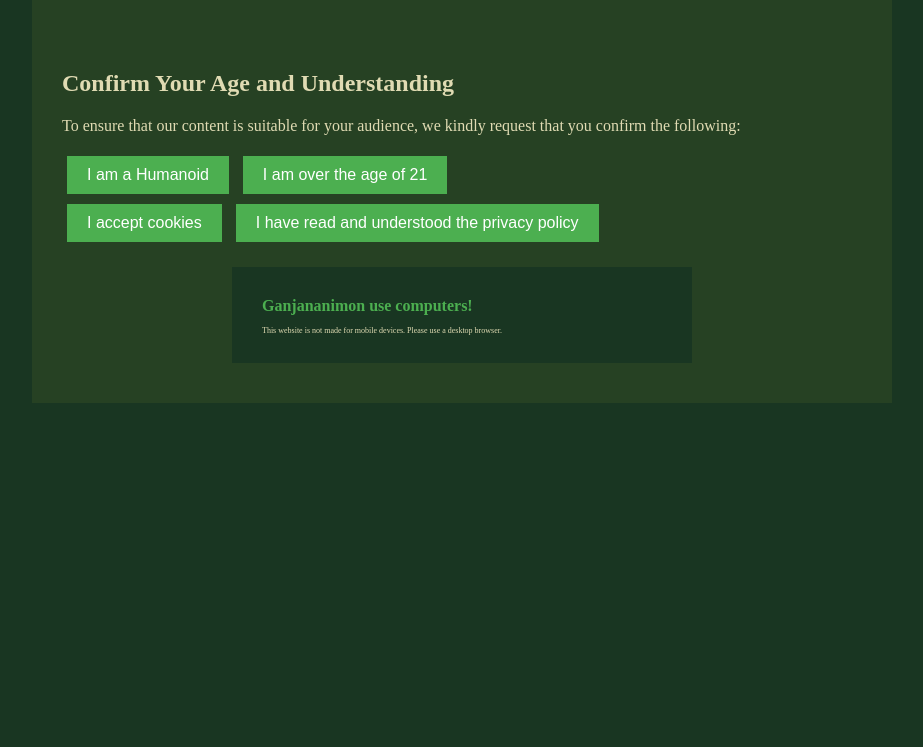
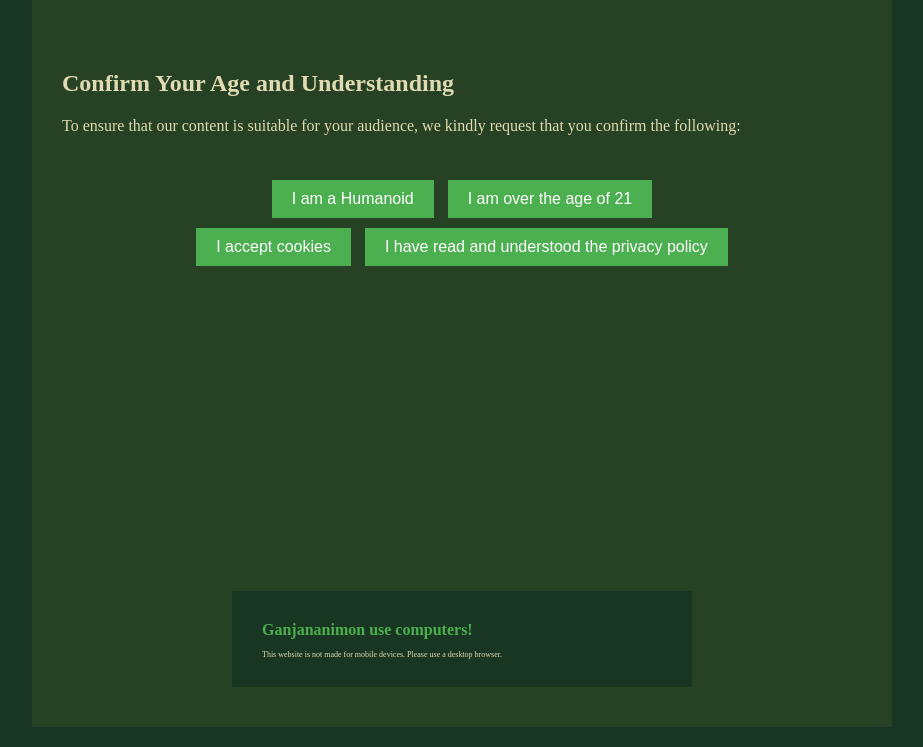
Before and after one commit to messingsang/gnmhiqs, a plain HTML site: page index.html in a window 1280 px wide. Shown: the part 626-1373 px from the top of the page, without its empty margins (178-1101 px from the left). Before the commit the page ends 1049 px from the top, so only its background shows below. Drawn offline with Linux system fonts and the light colour scheme.

Commit message:
Style update

```diff
--- a/index.html
+++ b/index.html
@@ -19,21 +19,32 @@
         <h2>Confirm Your Age and Understanding</h2>
         <p>To ensure that our content is suitable for your audience, we kindly request that you confirm the following:</p>
 
+
+        <div class="confirmationBtns">
         <button id="humanoidBtn">I am a Humanoid</button>
         <button id="ageBtn">I am over the age of 21</button><br>
         <button id="cookieBtn">I accept cookies</button>
         <button id="privacyBtn">I have read and understood the privacy policy</button>
+        </div>
+
+        <div class="confPlaceholder">
+        <div id="confirmationMsgs"></div>
+    </div>
 
 
+        <div class= "btnPlaceholder">
+        <div id="continueDiv" style="display: none;">
+        <!-- "Continue" button initially hidden -->
+        <button id="continueBtn">Continue (not yet functional)</button>
+        </div>
+    </div>
 
-        <div id="confirmationMessage"></div>
-
-        <!-- "Continue" button initially hidden -->
-        <button id="continueBtn" style="display: none;">Continue (not yet functional)</button>
         <div class="mobileApology">
         <h1>Ganjananimon use computers!</h1>
         <p>This website is not made for mobile devices. Please use a desktop browser.</p>
-    </div>
+        </div>
+
+
     </div>
 
 
@@ -43,7 +54,7 @@
         const ageBtn = document.getElementById('ageBtn');
         const cookieBtn = document.getElementById('cookieBtn');
         const privacyBtn = document.getElementById('privacyBtn');
-        const confirmationMessage = document.getElementById('confirmationMessage');
+        const confirmationMessage = document.getElementById('confirmationMsgs');
         const continueBtn = document.getElementById('continueBtn');
 
         // Initialize flags to track button clicks
@@ -88,7 +99,7 @@
         function checkConfirmation() {
             if (humanoidClicked && ageClicked && cookieClicked && privacyClicked) {
                 confirmationMessage.innerHTML += 'Enjoy our content responsibly!<br>';
-                continueBtn.style.display = 'block'; // Display the "Continue" button
+                continueDiv.style.display = 'block'; // Display the "Continue" button
             }
         }
 
--- a/styles.css
+++ b/styles.css
@@ -31,6 +31,27 @@
     text-align: center;
 }
 
+.confirmationBtns {
+    text-align: center;
+    margin: 20px auto; /* Add margin to the container (top and bottom: 20px, left and right: auto) */
+    padding: 20px 30px; /* Add padding (top: 20px, right: 30px, bottom: 20px, left: 30px) */
+}
+
+.confPlaceholder {
+    min-height: 100px;
+    max-width: 460px;
+    text-align: left;
+    margin: 20px auto; /* Add margin to the container (top and bottom: 20px, left and right: auto) */
+    padding: 20px 30px; /* Add padding (top: 20px, right: 30px, bottom: 20px, left: 30px) */
+}
+
+.btnPlaceholder {
+    min-height: 60px;
+    text-align: center;
+    margin: 20px auto; /* Add margin to the container (top and bottom: 20px, left and right: auto) */
+    padding: 20px 30px; /* Add padding (top: 20px, right: 30px, bottom: 20px, left: 30px) */
+}
+
 h1 {
     color: #4CAF50; /* Brighter color for the h1 element */
 }
```
